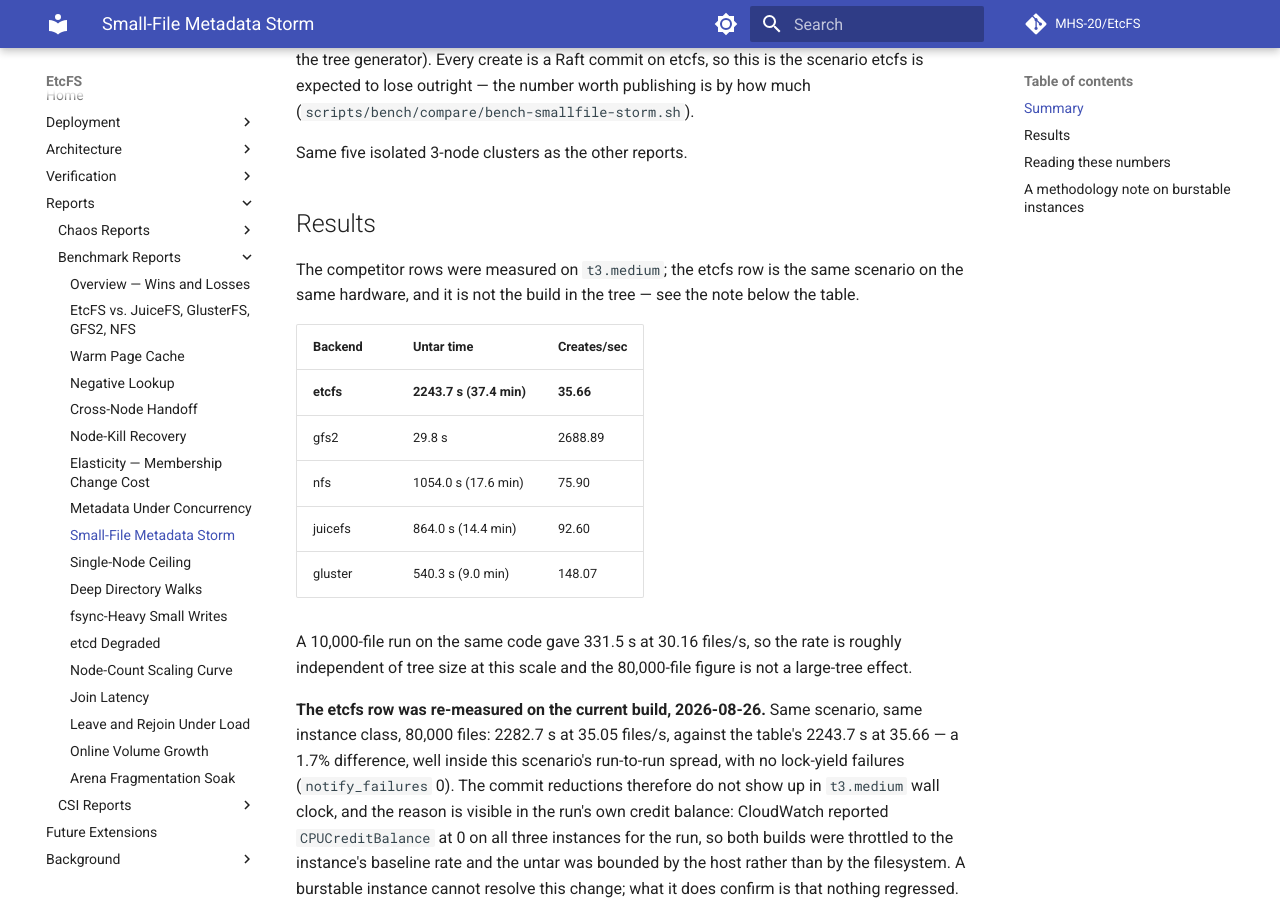
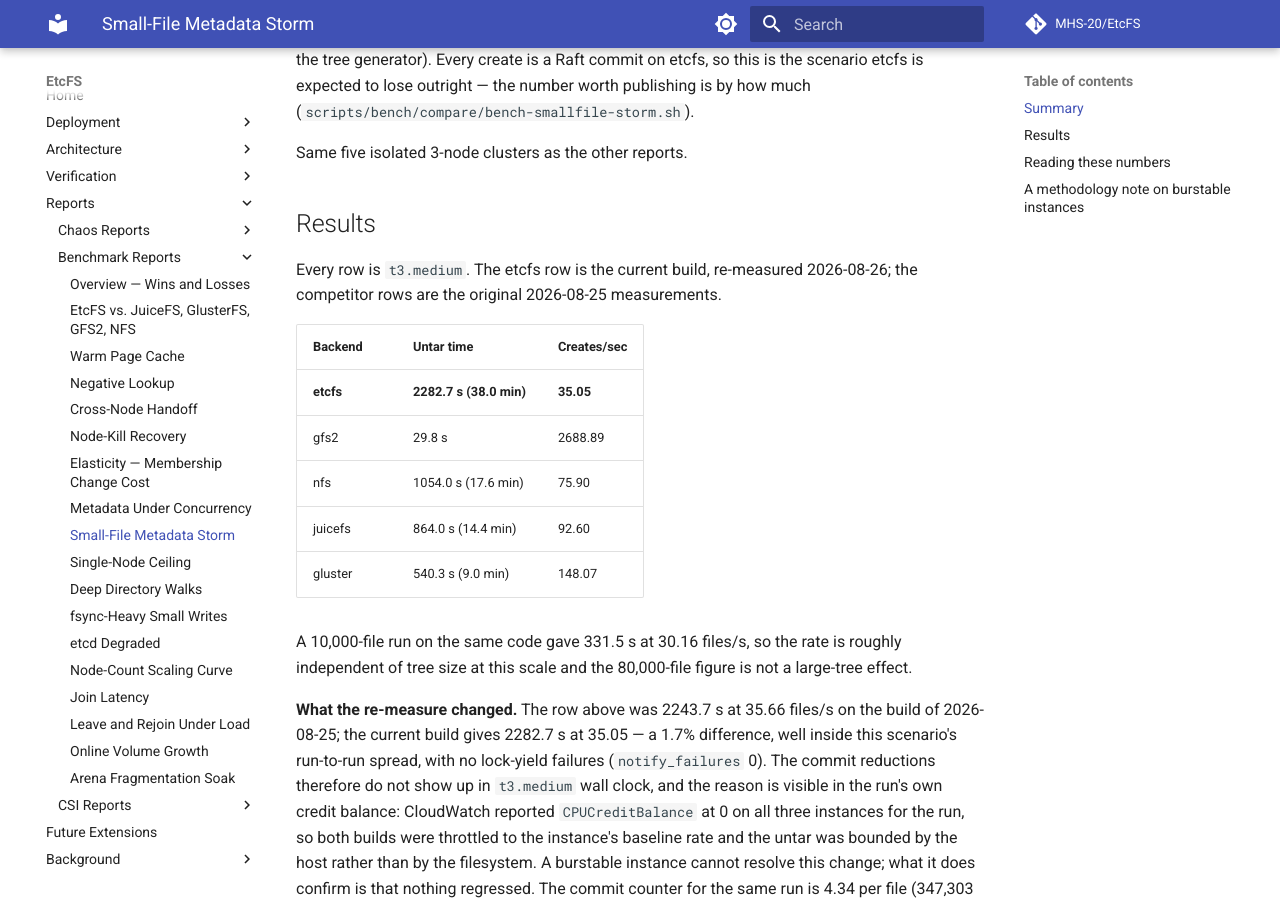
Before and after one commit to MHS-20/EtcFS, an MkDocs documentation site: the page built from docs/reports/benchmark-reports/smallfile-storm.md, in a window 1280 px wide and 900 px high, scrolled down 300 px. Built offline with MkDocs 1.6.1 and Material for MkDocs 9.7.7, drawn with Linux system fonts in a browser that asks for light colours; comment, search, counter and statistics services are not loaded.

```diff
--- a/docs/reports/benchmark-reports/smallfile-storm.md
+++ b/docs/reports/benchmark-reports/smallfile-storm.md
@@ -10,13 +10,12 @@ Same five isolated 3-node clusters as the other reports.
 
 ## Results
 
-The competitor rows were measured on `t3.medium`; the etcfs row is the same
-scenario on the same hardware, and it is not the build in the tree — see the
-note below the table.
+Every row is `t3.medium`. The etcfs row is the current build, re-measured
+2026-08-26; the competitor rows are the original 2026-08-25 measurements.
 
 | Backend | Untar time | Creates/sec |
 |---|---|---|
-| **etcfs** | **2243.7 s (37.4 min)** | **35.66** |
+| **etcfs** | **2282.7 s (38.0 min)** | **35.05** |
 | gfs2 | 29.8 s | 2688.89 |
 | nfs | 1054.0 s (17.6 min) | 75.90 |
 | juicefs | 864.0 s (14.4 min) | 92.60 |
@@ -26,9 +25,9 @@ A 10,000-file run on the same code gave 331.5 s at 30.16 files/s, so the rate is
 roughly independent of tree size at this scale and the 80,000-file figure is not
 a large-tree effect.
 
-**The etcfs row was re-measured on the current build, 2026-08-26.** Same
-scenario, same instance class, 80,000 files: 2282.7 s at 35.05 files/s, against
-the table's 2243.7 s at 35.66 — a 1.7% difference, well inside this scenario's
+**What the re-measure changed.** The row above was 2243.7 s at 35.66 files/s
+on the build of 2026-08-25; the current build gives 2282.7 s at 35.05 — a 1.7%
+difference, well inside this scenario's
 run-to-run spread, with no lock-yield failures (`notify_failures` 0). The
 commit reductions therefore do not show up in `t3.medium` wall clock, and the
 reason is visible in the run's own credit balance: CloudWatch reported
```
Also changed, not shown: docs/reports/benchmark-reports/overview.md (+1 -1 lines), 1 other file.
